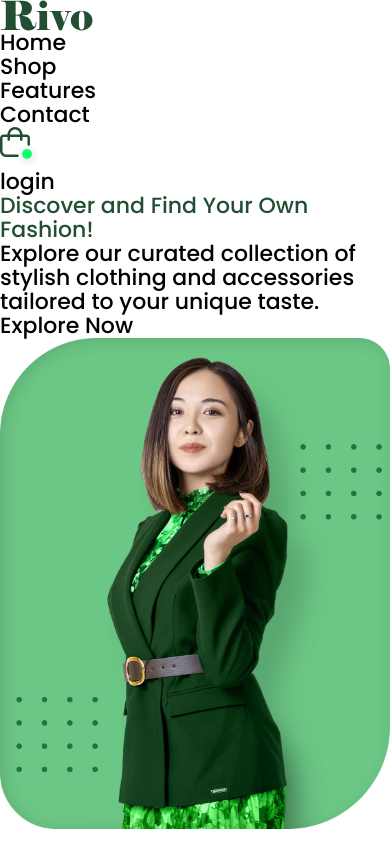
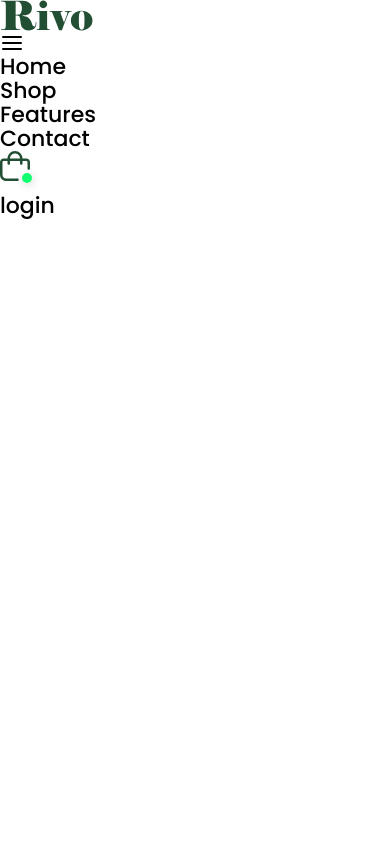
Before and after one commit to anmolsr/rivo, a Next.js app: page / in a window 390 px wide. Shown: the top 844 px of the page. Built offline with nearby package versions, Linux system fonts and the light colour scheme.

Commit message:
feat - header responsive

```diff
--- a/src/Components/Header/Navigation/RivoNavbar.tsx
+++ b/src/Components/Header/Navigation/RivoNavbar.tsx
@@ -1,17 +1,20 @@
 import { MENUITEMS } from "@/Constants/data";
+import { AlignJustify } from "lucide-react";
 import Link from "next/link";
 import React from "react";
 
 const RivoNavbar = () => {
   const navItems = MENUITEMS;
   return (
-    <ul className="flex min-w-[490px] justify-between items-center">
+    <div>
+      <ul className="hidden sm:flex sm:my-4 min-w-[490px] justify-between items-center">
         {navItems.map((items: TMenu) => (
           <li key={items.id} className="text-rivo-700 font-medium uppercase">
             <Link href={items.href}>{items.label}</Link>
           </li>
         ))}
       </ul>
+    </div>
   );
 };
 
--- a/src/Components/Header/Navigation/RivoShopNav.tsx
+++ b/src/Components/Header/Navigation/RivoShopNav.tsx
@@ -4,7 +4,7 @@ import RivoCartIcon from "../../../../public/cart.svg";
 import RivoButton from '@/Components/RivoButtons/RivoButton';
 const RivoShopNav = () => {
   return (
-    <div  className='flex space-x-8 items-center'>
+    <div  className='flex sm:space-x-8 items-center'>
         <Image priority src={RivoCartIcon} alt="shopping cart" />
         <RivoButton link='/' label='login' variant='outLine'/>
     </div>
--- a/src/Components/Header/RivoHeader.tsx
+++ b/src/Components/Header/RivoHeader.tsx
@@ -2,15 +2,29 @@ import React from "react";
 import RivoLogo from "./RivoLogo";
 import RivoNavbar from "./Navigation/RivoNavbar";
 import RivoShopNav from "./Navigation/RivoShopNav";
+import { AlignJustify } from "lucide-react";
+
+// RivoHeader Component
+// This functional component represents the header section of the Rivo application.
+// It includes the logo, the main navigation bar, and the shop navigation bar.
 
 const RivoHeader = () => {
   return (
+    // Header element with padding-bottom and background color class
     <header className="pb-10 bg-rivo-400">
       <div className="rivContainer pt-14">
-        <div className="flex items-center justify-between">
-          <RivoLogo />
+        <div className="flex flex-col items-center justify-between lg:flex-row">
+          {/* Logo component */}
+          <div className="flex items-center mb-4">
+            <RivoLogo />
+            <div className="ml-8 border border-rivo-700 text-rivo-700 rounded p-1 sm:hidden">
+              <AlignJustify />
+            </div>
+          </div>
+          {/* Main navigation bar component */}
           <RivoNavbar />
-          <RivoShopNav/>
+          {/* Shop navigation bar component */}
+          <RivoShopNav />
         </div>
       </div>
     </header>
--- a/src/app/globals.css
+++ b/src/app/globals.css
@@ -13,5 +13,5 @@ h2{
   @apply font-robotoSlab font-medium text-[64px] leading-relaxed;
 }
 .rivContainer{
-  @apply container max-w-rivoWidth m-auto;
+  @apply container m-auto lg:w-[96%] 2xl:max-w-rivoWidth 2xl:w-full;
 }
--- a/src/app/page.tsx
+++ b/src/app/page.tsx
@@ -18,7 +18,7 @@ export default function Home() {
   const productCategory = RIVOPRODUCTCATEGORY;
   return (
     <main>
-      <RivoHero />
+      {/* <RivoHero />
       <div className="rivContainer">
         <BestSelling
           contentObj={pageContent.sectionBest}
@@ -33,7 +33,7 @@ export default function Home() {
           contentObj={pageContent.sectionClothes}
           prodCategory={productCategory}
         />
-      </div>
+      </div> */}
     </main>
   );
 }
```
Lines whose indentation alone changed are shown as unchanged.
